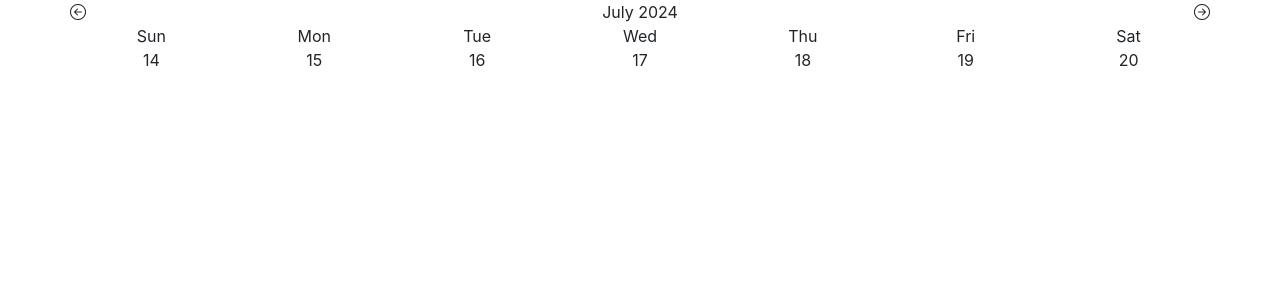
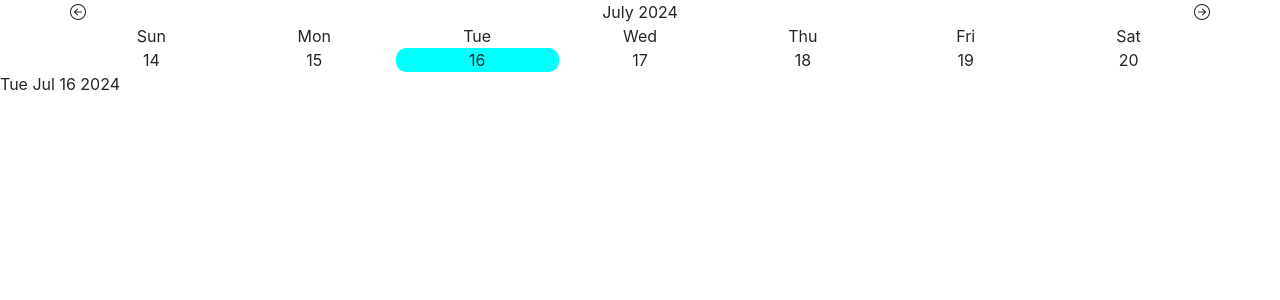
Before and after one commit to xxiuminn/chores-scheduler, a React (Vite) app in the folder frontend/: page / in a window 1280 px wide. Shown: the top 300 px of the page. Built offline with nearby package versions, Linux system fonts and the light colour scheme.

Commit message:
update calendar

```diff
--- a/frontend/src/components/Calendar.jsx
+++ b/frontend/src/components/Calendar.jsx
@@ -44,25 +44,26 @@ const Calendar = () => {
       const fullDate = new Date(year, monthIndex, 1 - dayOfFirstDateOfMonth);
       const date = fullDate.getDate();
       const weekOfDate = Math.ceil((fullDate - yearStart() + 1) / 86400000 / 7);
-      monthArr.push({ weekOfDate, date });
+      monthArr.push({ weekOfDate, date, fullDate });
       dayOfFirstDateOfMonth -= 1;
     }
 
     //fill in dates for the rest of the month
     for (let date = 1; date < daysInMonth + 1; date++) {
-      const day = new Date(year, monthIndex, date).getDay();
+      const fullDate = new Date(year, monthIndex, date);
+      // const day = fullDate.getDay();
       const weekOfDate = Math.ceil(
         (new Date(year, monthIndex, date) - yearStart() + 1) / 86400000 / 7
       );
-      monthArr.push({ weekOfDate, date });
+      monthArr.push({ weekOfDate, date, fullDate });
     }
 
-    //fill in dates for the last week of the month
+    // fill in dates for the last week of the month
     for (let addDays = 1; addDays < 6 - dayOfLastDateOfMonth + 1; addDays++) {
       const fullDate = new Date(year, monthIndex, daysInMonth + addDays);
       const date = fullDate.getDate();
       const weekOfDate = Math.ceil((fullDate - yearStart() + 1) / 86400000 / 7);
-      monthArr.push({ weekOfDate, date });
+      monthArr.push({ weekOfDate, date, fullDate });
     }
     return monthArr;
   };
@@ -71,7 +72,7 @@ const Calendar = () => {
     setYear(selectedDate.getFullYear());
     setMonthIndex(selectedDate.getMonth());
     setWeek(Math.ceil((selectedDate - yearStart() + 1) / 86400000 / 7));
-  }, [selectedDate]);
+  }, [selectedDate, year]);
 
   const handlePrev = () => {
     setSelectedDate(new Date(selectedDate.getTime() - 7 * 24 * 60 * 60 * 1000));
@@ -82,6 +83,7 @@ const Calendar = () => {
   };
 
   return (
+    <>
       <div className="container">
         <div className="row text-center">
           <div onClick={handlePrev}>
@@ -101,11 +103,25 @@ const Calendar = () => {
         <div className="row text-center">
           {getMonthArr().map((item) => {
             if (item.weekOfDate === week) {
-            return <div className="col">{item.date}</div>;
+              return (
+                <div
+                  key={item.fullDate}
+                  className={`col ${
+                    item.fullDate.toDateString() == selectedDate.toDateString()
+                      ? styles.selected
+                      : ""
+                  }`}
+                  onClick={() => setSelectedDate(item.fullDate)}
+                >
+                  {item.date}
+                </div>
+              );
             }
           })}
         </div>
       </div>
+      <div>{selectedDate.toDateString()}</div>
+    </>
   );
 };
 
--- a/frontend/src/components/Calendar.module.css
+++ b/frontend/src/components/Calendar.module.css
@@ -7,3 +7,9 @@
   display: flex;
   flex-direction: column;
 }
+
+.selected {
+  background-color: aqua;
+  width: 20px;
+  border-radius: 10px;
+}
```
Lines whose indentation alone changed are shown as unchanged.
